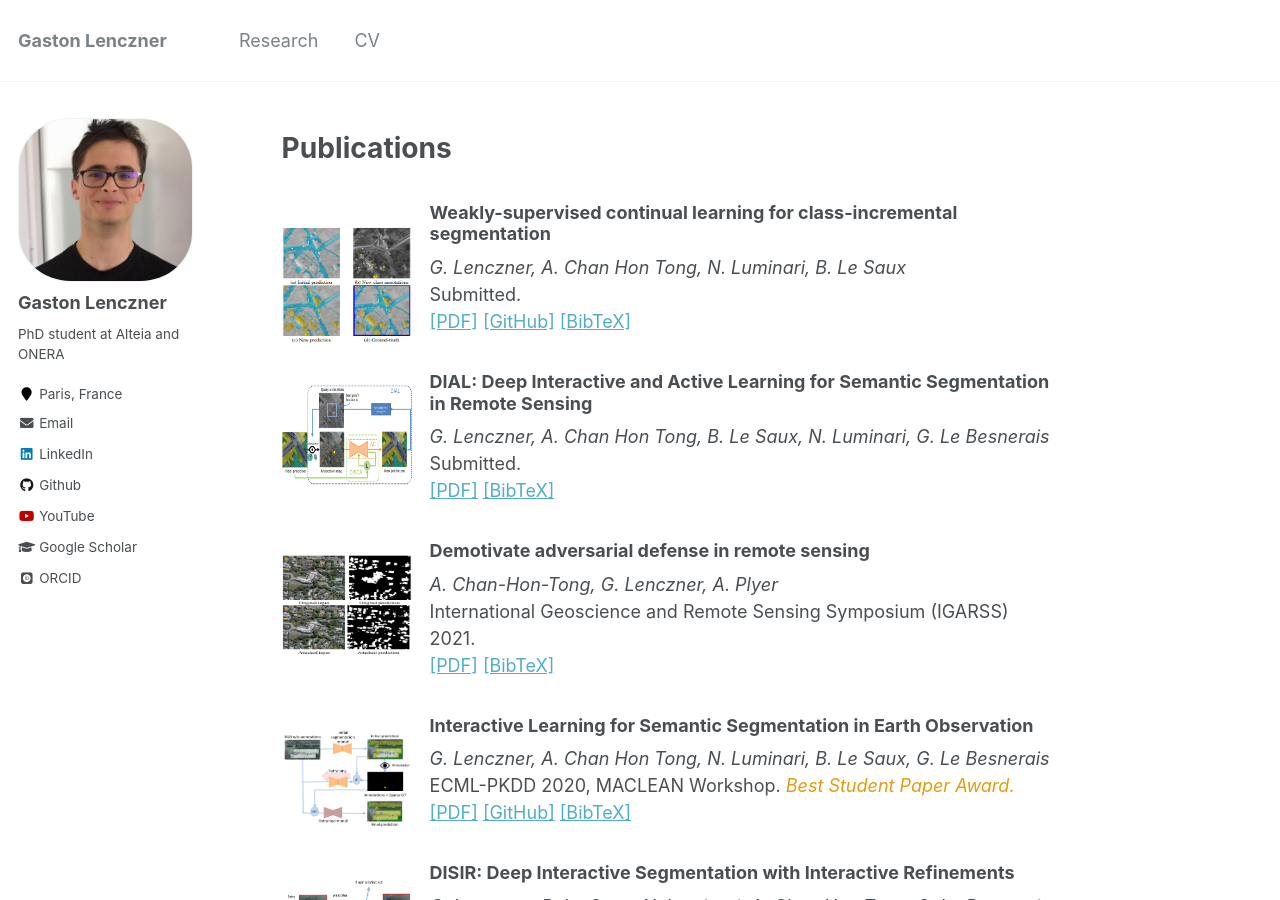
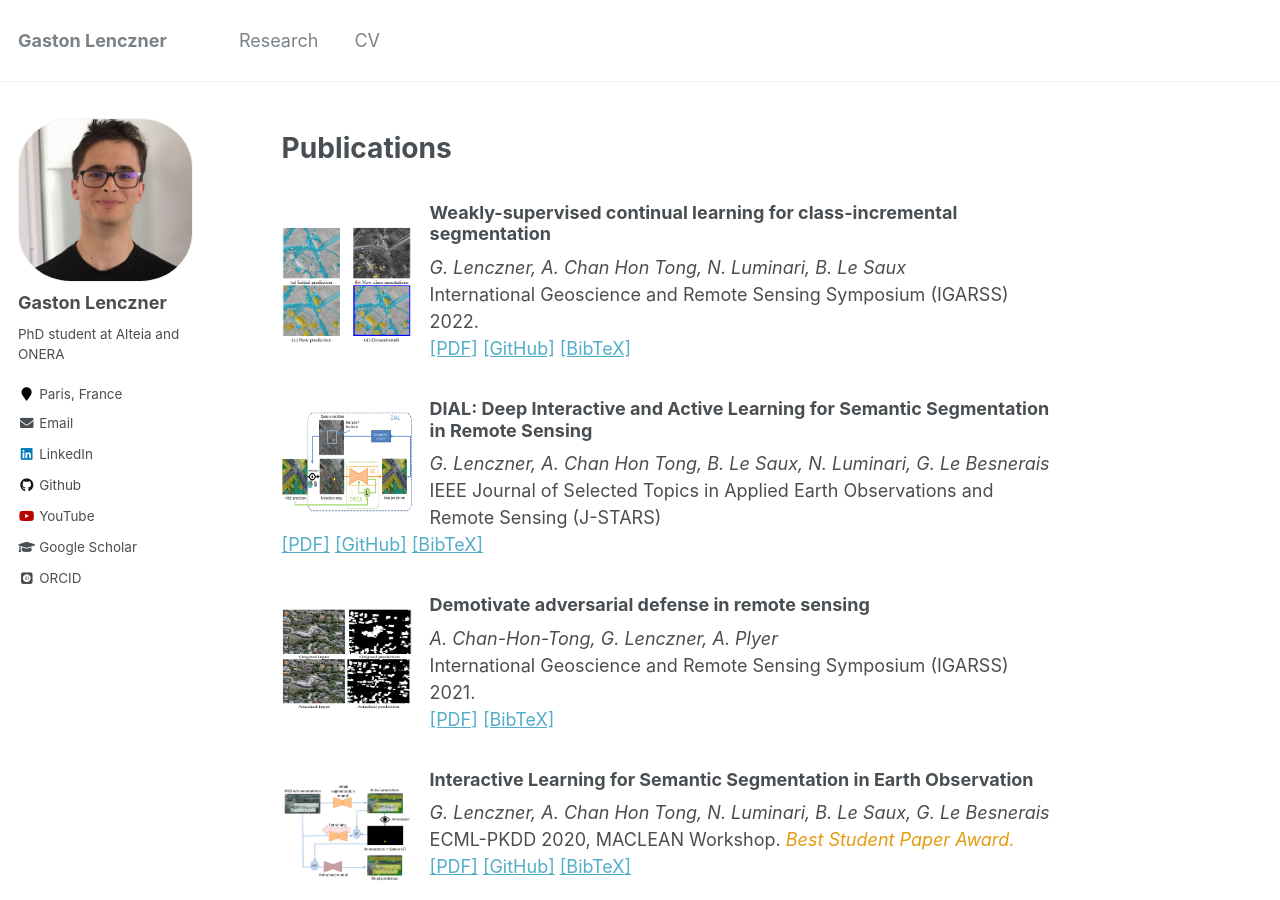
Before and after one commit to gaslen/gaslen.github.io, a Jekyll site: the page built from _pages/research.md, in a window 1280 px wide and 900 px high. Built offline with Jekyll 4.4.1, drawn with Linux system fonts in a browser that asks for light colours; some web fonts are replaced.

Commit message:
jstars and IGARSS 2022

```diff
--- a/_pages/research.md
+++ b/_pages/research.md
@@ -32,7 +32,7 @@ author_profile: true
 ![icss](/images/icss.png){: style="float: left; margin-right: 1em;height: 120px; margin-top: 2.5em;width: 130px"}
 ### Weakly-supervised continual learning for class-incremental segmentation
 *G. Lenczner, A. Chan Hon Tong, N. Luminari, B. Le Saux*
-Submitted.
+International Geoscience and Remote Sensing Symposium (IGARSS) 2022.
 <!-- <normal> -->
 <!-- <p style="text-align: right;"> -->
 <br />
@@ -58,9 +58,10 @@ year = {2022},
 ![dial](/images/dial.png){: style="float: left; margin-right: 1em;height: 100px; margin-top: 1.5em;width: 130px"}
 ### DIAL: Deep Interactive and Active Learning for Semantic Segmentation in Remote Sensing
 *G. Lenczner, A. Chan Hon Tong, B. Le Saux, N. Luminari, G. Le Besnerais*
-Submitted.
+IEEE Journal of Selected Topics in Applied Earth Observations and Remote Sensing (J-STARS)
 <br />
     <a href="https://arxiv.org/abs/2201.01047" style="color:page.header.overlay_color">[PDF]</a>
+    <a href="https://github.com/alteia-ai/DIAL" style="color:page.header.overlay_color">[GitHub]</a>
     <!-- <a href="https://github.com/delair-ai/DISCA" style="color:page.header.overlay_color">[GitHub]</a> -->
     <a style="color:page.header.overlay_color; cursor: pointer; cursor: hand;" onclick="toggleVisibility('bibtex_dial');">[BibTeX]</a>
 <!-- </p> -->
```
